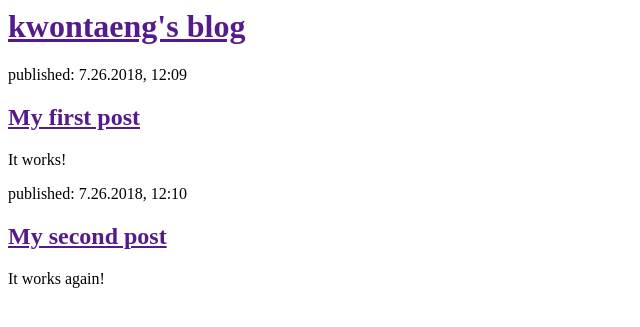
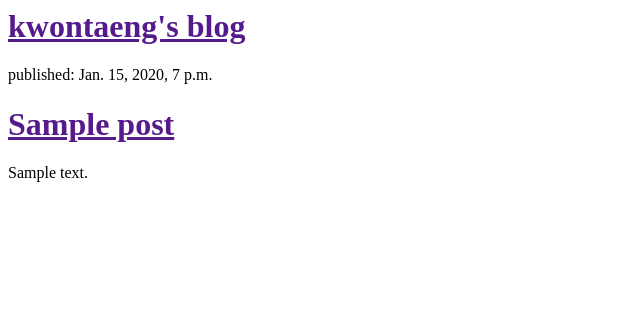
Before and after one commit to TaeyoungKwon/my-first-blog, a Django app: template blog/templates/blog/post_list.html in a window 1280 px wide. Shown: the top 327 px of the page, without its empty margins (0-640 px from the left). Run offline with Django 3.2, Linux system fonts and the light colour scheme; the template is opened without the code that fills it: values that come from a table or form of the project are taken from there, others are empty; tables that the repository leaves empty hold one stand-in row (values such as "Sample post"); parts of the project's set-up code (start-up, migrations or seed data) failed here and were passed over.

Commit message:
modified templates to display posts from database

```diff
--- a/blog/templates/blog/post_list.html
+++ b/blog/templates/blog/post_list.html
@@ -6,17 +6,13 @@
 	<div>
 		<h1><a href=""> kwontaeng's blog</a></h1>
 	</div>
+{% for post in posts %}
+<div>
+<p>published: {{post.published_date}}</p>
+<h1><a href="">{{post.title}}</a></h1>
+<p>{{post.text|linebreaksbr}}</p>
+</div>
+{% endfor %}
 
-	<div>
-<p> published: 7.26.2018, 12:09</p>
-<h2><a href="">My first post</a></h2>
-<p> It works!</p>
-</div>
-
-<div>
-	<p> published: 7.26.2018, 12:10</p>
-<h2><a href="">My second post</a></h2>
-<p> It works again!</p>
-</div>
 </body>
 </html>
```
Also changed, not shown: blog/views.py (+6 -2 lines).
